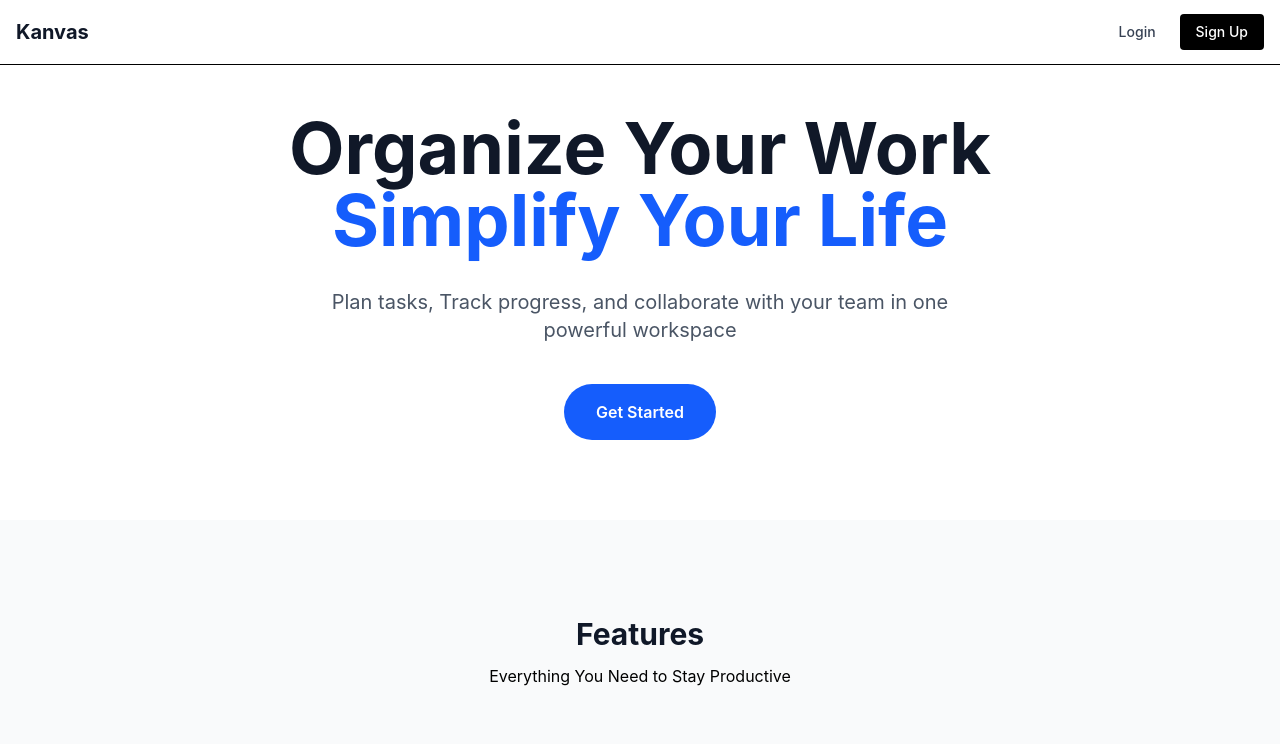
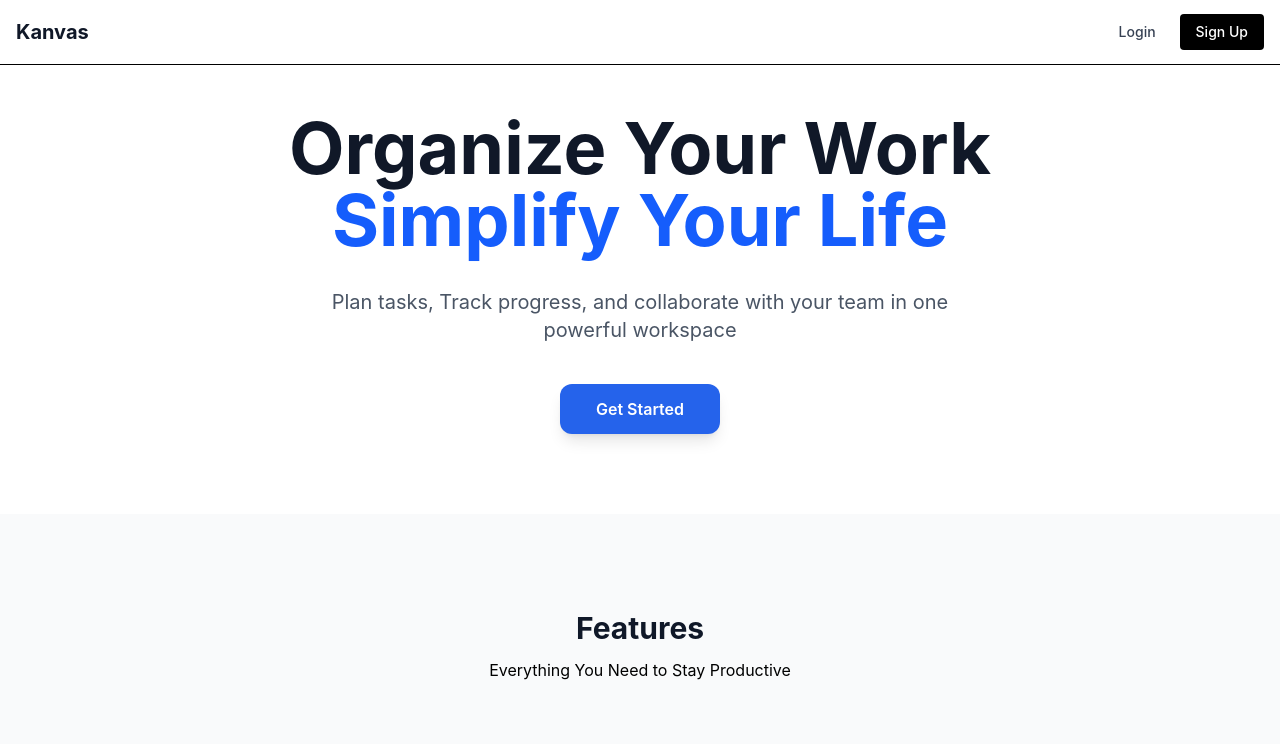
Before and after one commit to shriija/task-managerr, a React (Vite) app in the folder client/: page / in a window 1280 px wide. Shown: the top 744 px of the page. Built offline with nearby package versions, Linux system fonts and the light colour scheme.

Commit message:
Update Home.jsx

```diff
--- a/client/src/pages/Home.jsx
+++ b/client/src/pages/Home.jsx
@@ -20,7 +20,7 @@ function Home() {
       </p>
 
       <div className="flex flex-col sm:flex-row gap-4 justify-center">
-        <NavLink to="/register" className="px-8 py-4 bg-blue-600 text-white rounded-full font-semibold">
+        <NavLink to="/register" className="group relative w-40 flex justify-center py-3 px-4 border border-transparent text-base font-semibold rounded-xl text-white bg-primary-600 hover:bg-primary-700 transition-all shadow-lg hover:shadow-primary-500/30 focus:outline-none focus:ring-2 focus:ring-offset-2 focus:ring-primary-500">
           Get Started
         </NavLink>
       </div>
```
